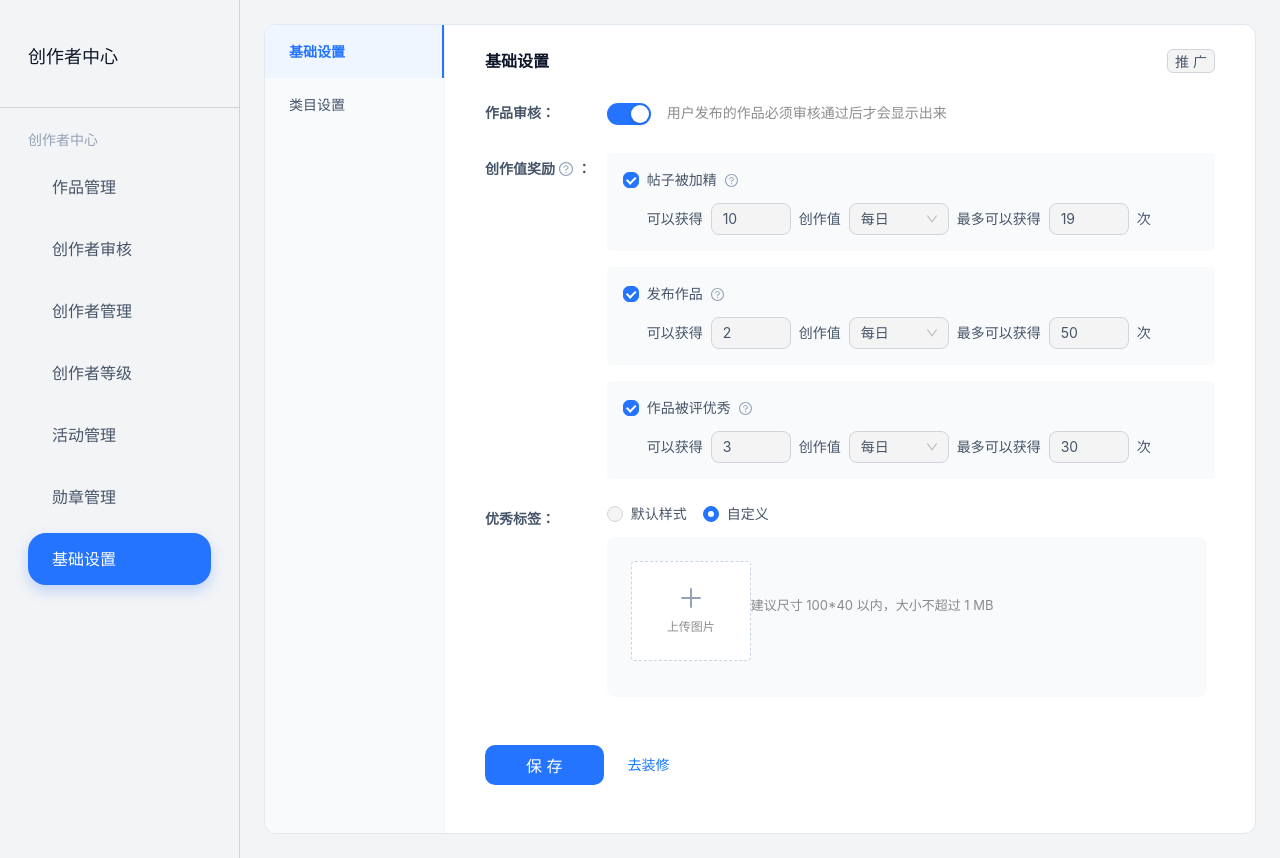
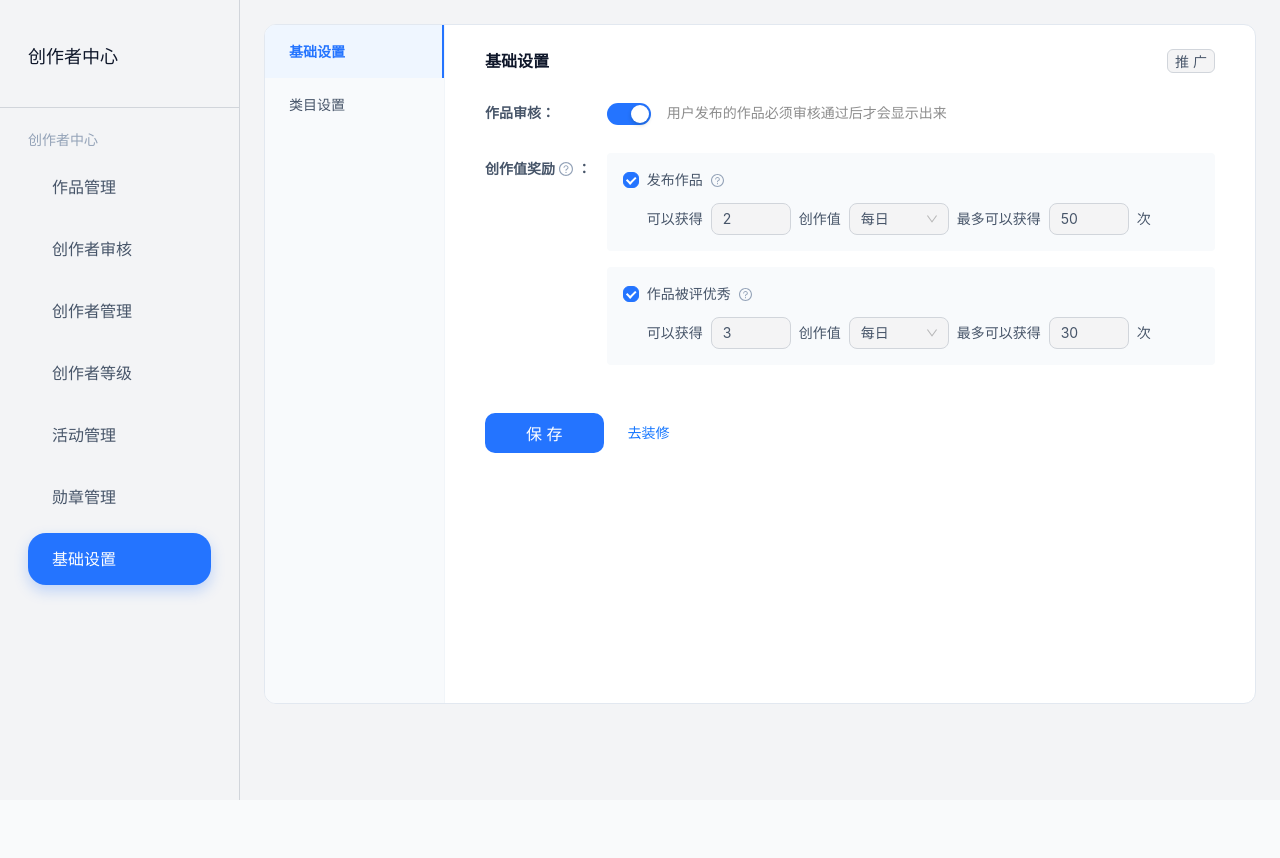
Before and after one commit to yuoolabs/creator-community-admin, a React (Vite) app: page /settings in a window 1280 px wide. After the commit the page ends 800 px from the top, so only its background shows below. Built offline with nearby package versions, Linux system fonts and the light colour scheme.

Commit message:
Remove more settings configs

```diff
--- a/src/pages/settings/index.tsx
+++ b/src/pages/settings/index.tsx
@@ -1,5 +1,5 @@
-import { Button, Checkbox, Form, Select, Space, Switch, Typography, InputNumber, Table, Modal, Input, Popconfirm, message, Radio, Upload } from 'antd'
-import { QuestionCircleOutlined, HolderOutlined, CloseCircleFilled, PlusOutlined } from '@ant-design/icons'
+import { Button, Checkbox, Form, Select, Space, Switch, Typography, InputNumber, Table, Modal, Input, Popconfirm, message } from 'antd'
+import { QuestionCircleOutlined, HolderOutlined } from '@ant-design/icons'
 import { useState } from 'react'
 import { themeColors } from '../../theme/colors'
 
@@ -191,20 +191,6 @@ function CategorySettings() {
 
 export default function SettingsPage() {
   const [activeMenu, setActiveMenu] = useState('基础设置')
-  const [featuredTagStyle, setFeaturedTagStyle] = useState('custom')
-
-  // 图片上传状态
-  const [featuredTagImage, setFeaturedTagImage] = useState<string | null>(null)
-
-  // 处理图片模拟上传
-  const handleUpload = (file: any) => {
-    const reader = new FileReader()
-    reader.onload = (e) => {
-      setFeaturedTagImage(e.target?.result as string)
-    }
-    reader.readAsDataURL(file)
-    return false // 阻止自动上传
-  }
 
   const menuItems = [
     '基础设置',
@@ -273,34 +259,7 @@ export default function SettingsPage() {
                 <Text strong>：</Text>
               </Space>
             }>
-                <div style={{ display: 'flex', flexDirection: 'column', gap: 16 }}>
-                {/* 帖子被加精奖励 */}
-                <div style={{ background: '#f8fafc', padding: '16px', borderRadius: 4 }}>
-                  <Checkbox defaultChecked>
-                    <Space>
-                      帖子被加精 <QuestionCircleOutlined style={{ color: '#94a3b8', fontSize: 13 }} />
-                    </Space>
-                  </Checkbox>
-                  <div style={{ marginTop: 12, paddingLeft: 24, display: 'flex', alignItems: 'center', gap: 8 }}>
-                    <Text>可以获得</Text>
-                    <InputNumber defaultValue={10} style={{ width: 80 }} />
-                    <Text>创作值</Text>
-                    <Select
-                      defaultValue="daily"
-                      style={{ width: 100 }}
-                      options={[
-                        { label: '活动中', value: 'campaign' },
-                        { label: '每日', value: 'daily' },
-                        { label: '每周', value: 'weekly' },
-                        { label: '每月', value: 'monthly' },
-                      ]}
-                    />
-                    <Text>最多可以获得</Text>
-                    <InputNumber defaultValue={19} style={{ width: 80 }} />
-                    <Text>次</Text>
-                  </div>
-                </div>
-
+              <div style={{ display: 'flex', flexDirection: 'column', gap: 16 }}>
                 {/* 发布作品奖励 */}
                 <div style={{ background: '#f8fafc', padding: '16px', borderRadius: 4 }}>
                   <Checkbox defaultChecked>
@@ -357,64 +316,6 @@ export default function SettingsPage() {
               </div>
             </Form.Item>
 
-            {/* 优秀标签 */}
-            <Form.Item label={<Text strong>优秀标签：</Text>}>
-              <div style={{ display: 'flex', flexDirection: 'column', gap: 12 }}>
-                <Radio.Group value={featuredTagStyle} onChange={e => setFeaturedTagStyle(e.target.value)}>
-                  <Radio value="default">默认样式</Radio>
-                  <Radio value="custom">自定义</Radio>
-                </Radio.Group>
-                {featuredTagStyle === 'custom' && (
-                  <div style={{ background: '#f8fafc', padding: '24px', borderRadius: 8, maxWidth: 600 }}>
-                    {featuredTagImage ? (
-                      <div style={{
-                        width: 120,
-                        height: 100,
-                        background: '#fff',
-                        border: '1px solid #e2e8f0',
-                        borderRadius: 4,
-                        display: 'flex',
-                        alignItems: 'center',
-                        justifyContent: 'center',
-                        position: 'relative',
-                        marginBottom: 12
-                      }}>
-                        <img src={featuredTagImage} style={{ height: 40, objectFit: 'contain' }} alt="优秀标签" />
-                        <CloseCircleFilled
-                          style={{ position: 'absolute', top: -8, right: -8, color: '#94a3b8', fontSize: 20, cursor: 'pointer', background: '#fff', borderRadius: '50%' }}
-                          onClick={() => setFeaturedTagImage(null)}
-                        />
-                      </div>
-                    ) : (
-                      <Upload
-                        showUploadList={false}
-                        beforeUpload={handleUpload}
-                        accept="image/*"
-                      >
-                        <div style={{
-                          width: 120,
-                          height: 100,
-                          background: '#fff',
-                          border: '1px dashed #cbd5e1',
-                          borderRadius: 4,
-                          display: 'flex',
-                          flexDirection: 'column',
-                          alignItems: 'center',
-                          justifyContent: 'center',
-                          cursor: 'pointer',
-                          marginBottom: 12
-                        }}>
-                          <PlusOutlined style={{ fontSize: 24, color: '#94a3b8', marginBottom: 8 }} />
-                          <Text type="secondary" style={{ fontSize: 12 }}>上传图片</Text>
-                        </div>
-                      </Upload>
-                    )}
-                    <Text type="secondary" style={{ fontSize: 13 }}>建议尺寸 100*40 以内，大小不超过 1 MB</Text>
-                  </div>
-                )}
-              </div>
-            </Form.Item>
-
             {/* 底部按钮 */}
             <Form.Item wrapperCol={{ offset: 0 }}>
               <Space size={24} style={{ marginTop: 24 }}>
```
